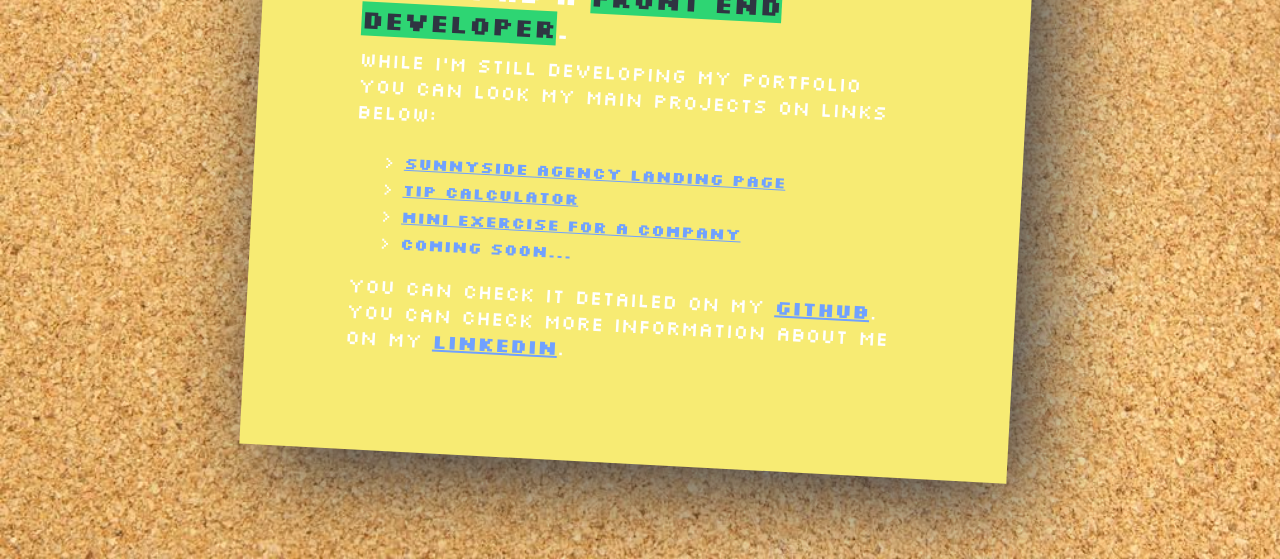
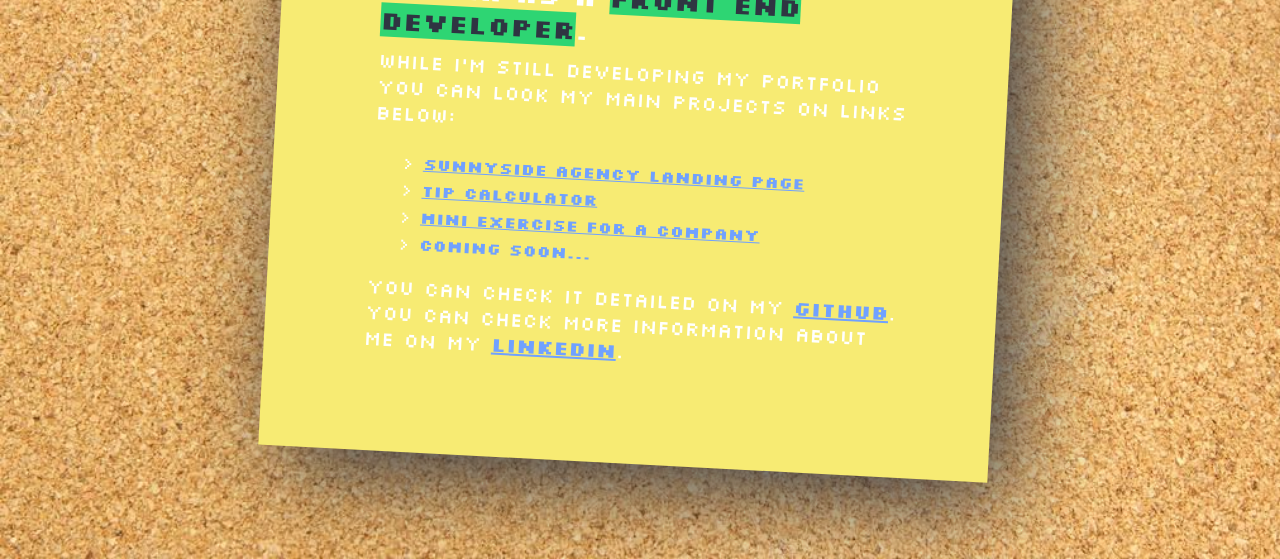
Before and after one commit to JorgeFrontEnd/portfolio, a plain HTML site: page index.html in a window 1280 px wide. Shown: the part 291-850 px from the top of the page. Drawn offline with Linux system fonts and the light colour scheme.

Commit message:
improvements

```diff
--- a/app.css
+++ b/app.css
@@ -106,7 +106,7 @@ mark {
 
 @media(min-width:768px){
     .container {
-        max-width: 768px;
+        max-width: 730px;
         padding: 100px;
     }
 
--- a/index.html
+++ b/index.html
@@ -14,8 +14,7 @@
         <img src="pin.png">
         <h1>Hi, I'm <mark>Jorge</mark>!</h1>
         <h2>I work as a <mark>Front End Developer</mark>.</h2>
-        <p>While I'm still developing my portfolio</p>
-        <p>you can look my main projects on links below:</p>
+        <p>While I'm still developing my portfolio you can look my main projects on links below:</p>
         <ul>
             <li><a href="https://sunnyside-agency-landing-jorge-ramalhete.netlify.app" target="_blank">Sunnyside Agency
                     Landing Page</a></li>
```
